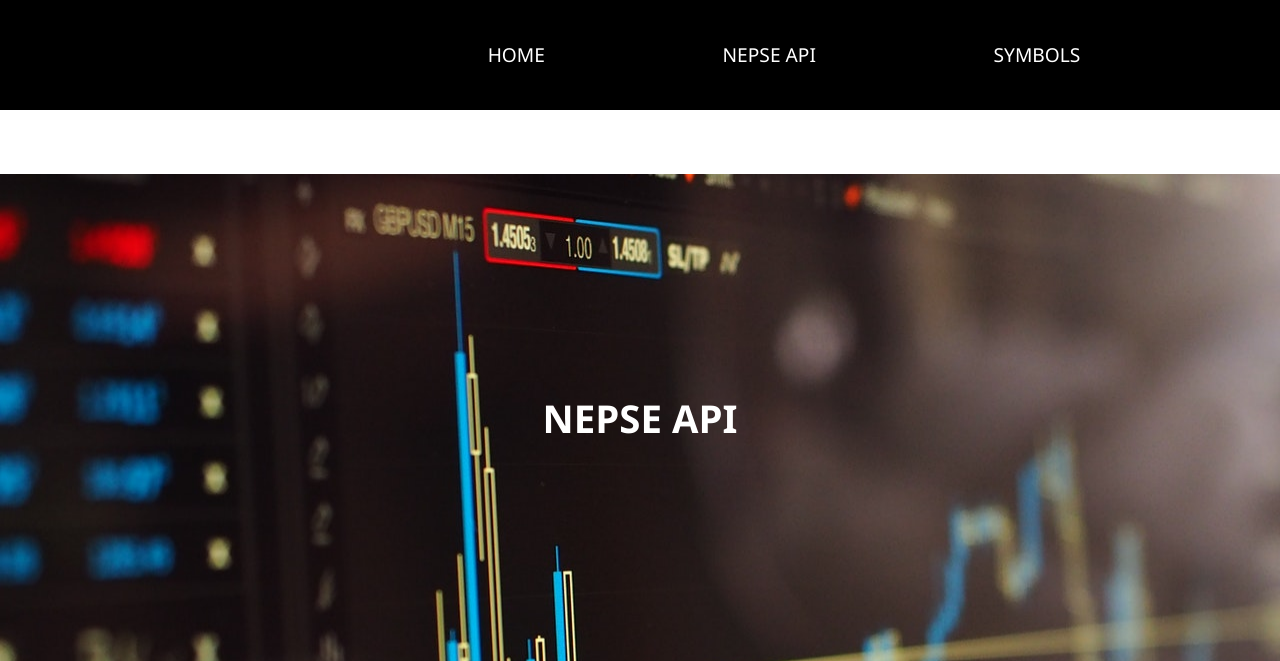
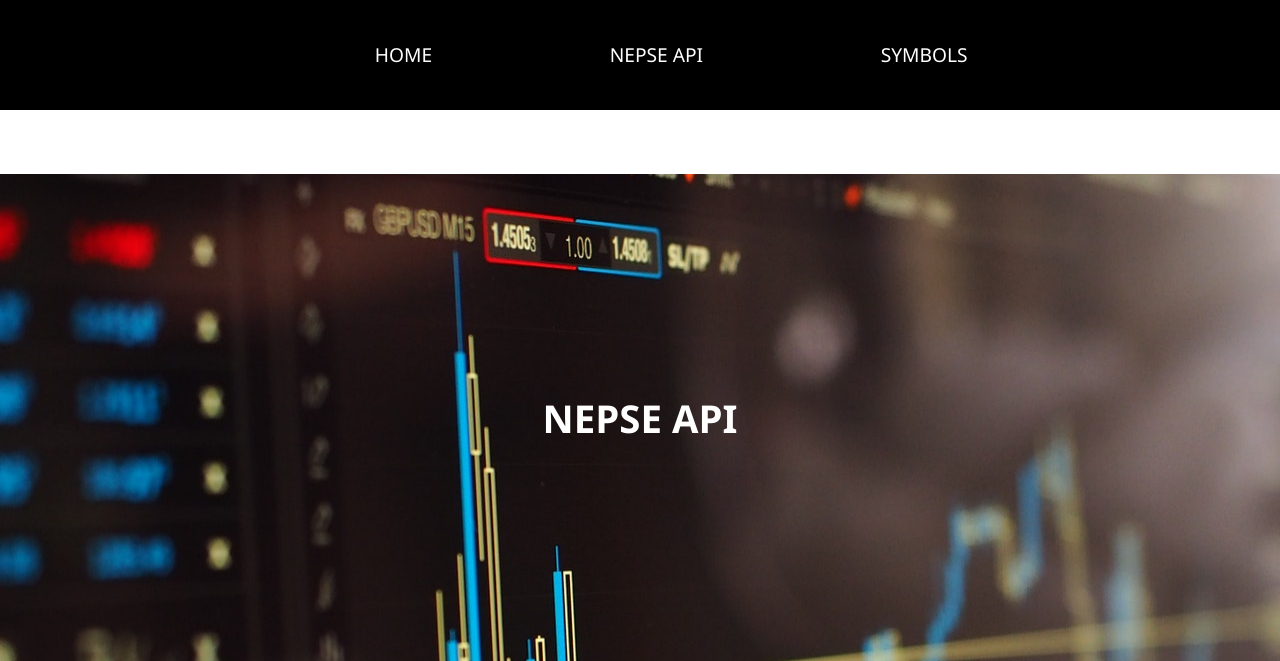
Before and after one commit to scifisatan/nepse, a Flask app: page / in a window 1280 px wide; the page is wider, and only the part inside the window is pictured. Shown: the top 661 px of that part. Run offline with Flask 2, Linux system fonts and the light colour scheme.

Commit message:
Frontend_tweak_4

```diff
--- a/static/css/style.css
+++ b/static/css/style.css
@@ -9,10 +9,6 @@ body {
   width: 100%;
   padding-top: 2%;
   padding-bottom: 2%;
-  padding-right: 10%;
-  align-self: center;
-  text-align: center;
-  align-content: center;
 }
 a {
   text-decoration: none;
@@ -62,6 +58,8 @@ li {
   list-style: none;
   display: inline;
   position: relative;
+    text-align: center;
+
 }
 
 
```
